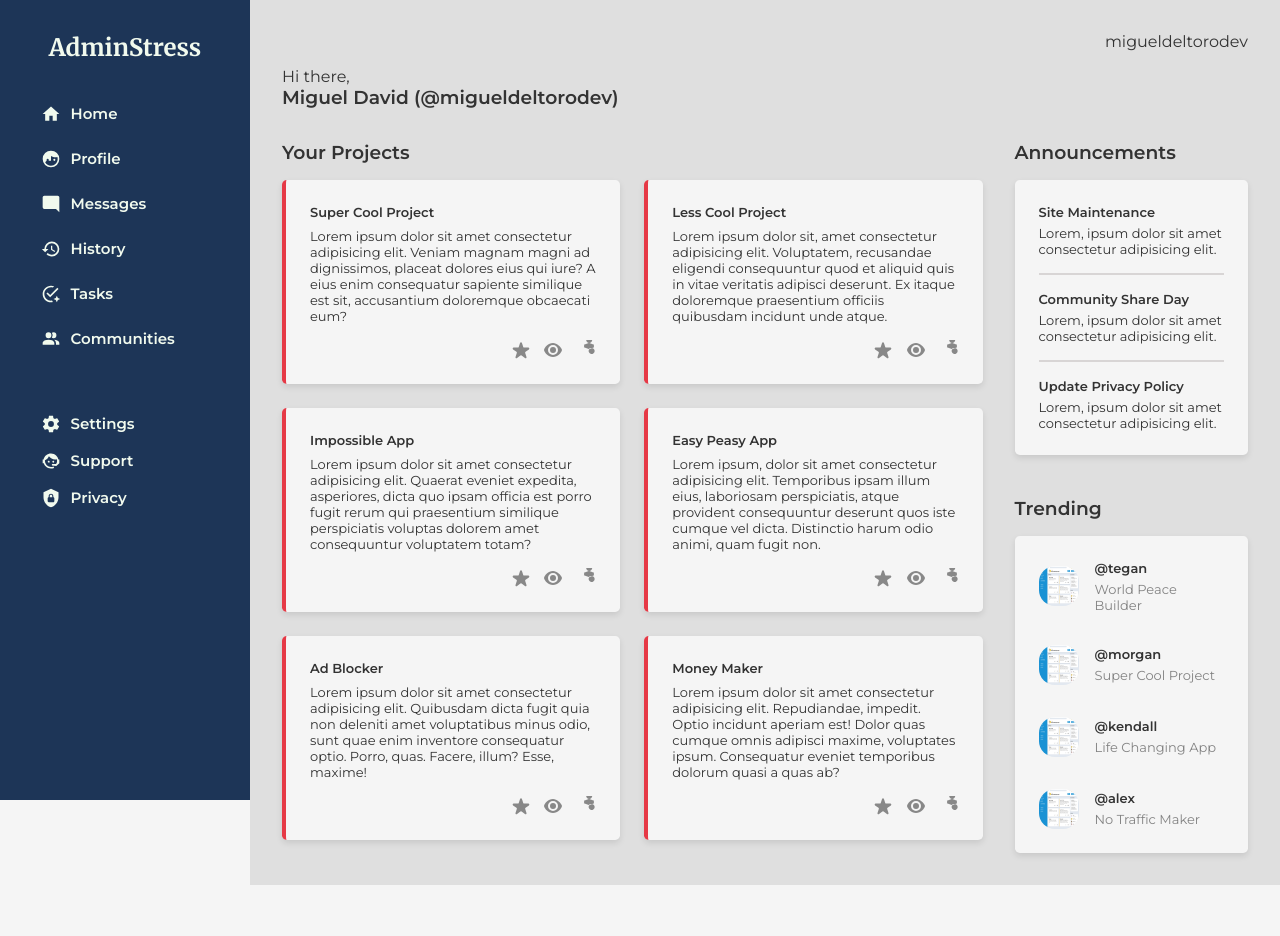
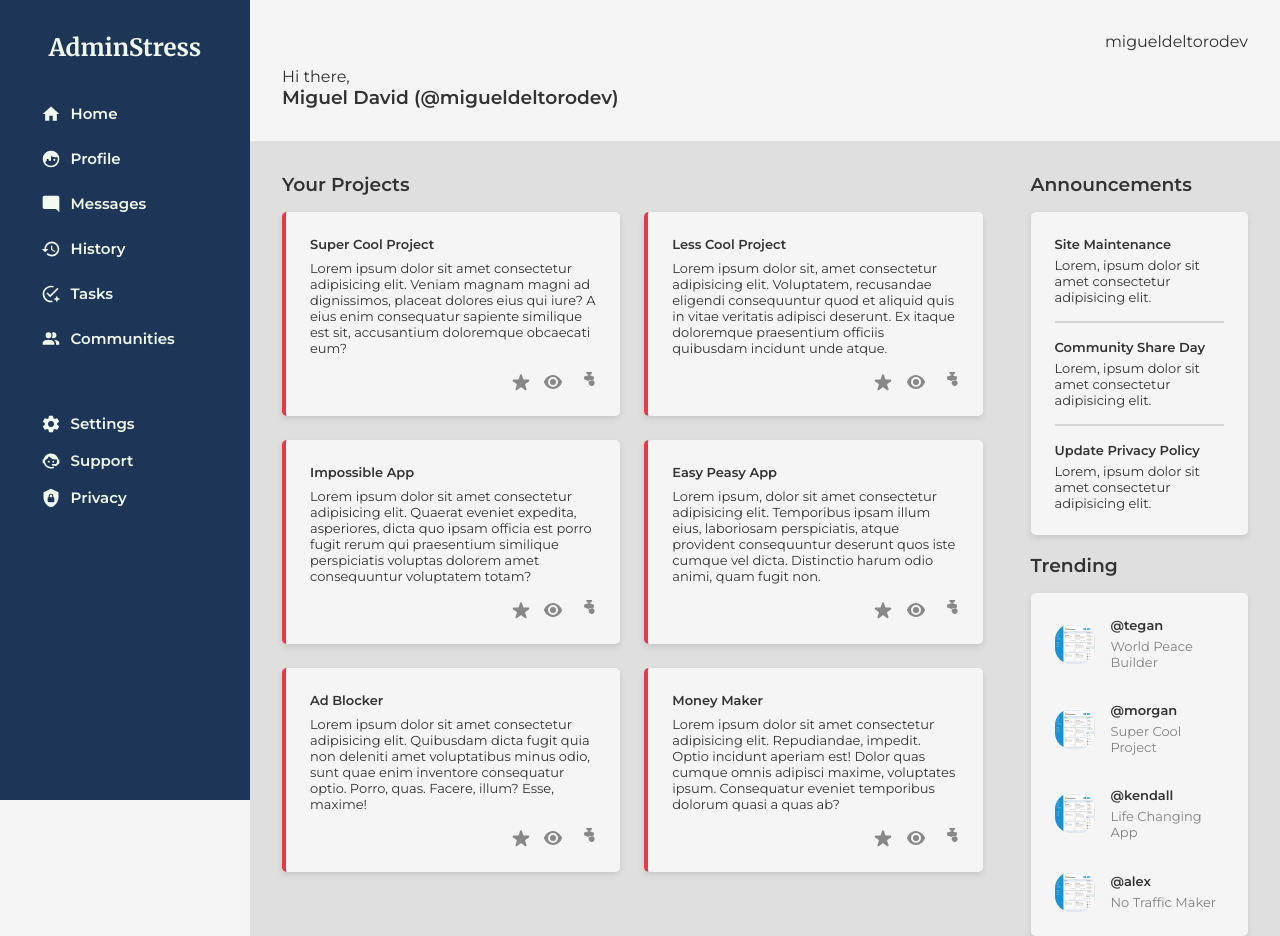
Before and after one commit to migueldeltorodev/admin-dashboard, a plain HTML site: page index.html in a window 1280 px wide. Before the commit the page ends 885 px from the top, so only its background shows below. Drawn offline with Linux system fonts and the light colour scheme.

Commit message:
refactor (styles): arreglado el header principal y bg

```diff
--- a/styles.css
+++ b/styles.css
@@ -123,15 +123,15 @@ body {
     grid-template-rows: auto 1fr;
     /* Filas: header | proyectos + anuncios | proyectos + trending */
     gap: 2rem;
-    padding: 2rem;
     background-color: rgba(136, 136, 136, .2);
 }
 
 /* Header */
 .main-header {
     grid-column: 1 / -1;
-    /* Ocupa todas las columnas */
     grid-row: 1;
+    background-color: var(--color-bg);
+    padding: 2rem;
 }
 
 .upper-header {
@@ -149,6 +149,7 @@ body {
 
 /* Projects */
 .projects {
+    padding: 0 1rem 2rem 2rem;
     grid-column: 1;
     grid-row: 2 / 3;
     /* Ocupa desde fila 2 hasta 4 */
@@ -212,6 +213,7 @@ body {
 
 /* Sidebar derecha */
 .sidebar-right {
+    padding-right: 2rem;
     display: grid;
     grid-template-rows: 1fr 1fr;
 }
```
Also changed, not shown: index.html (+1 -2 lines).
